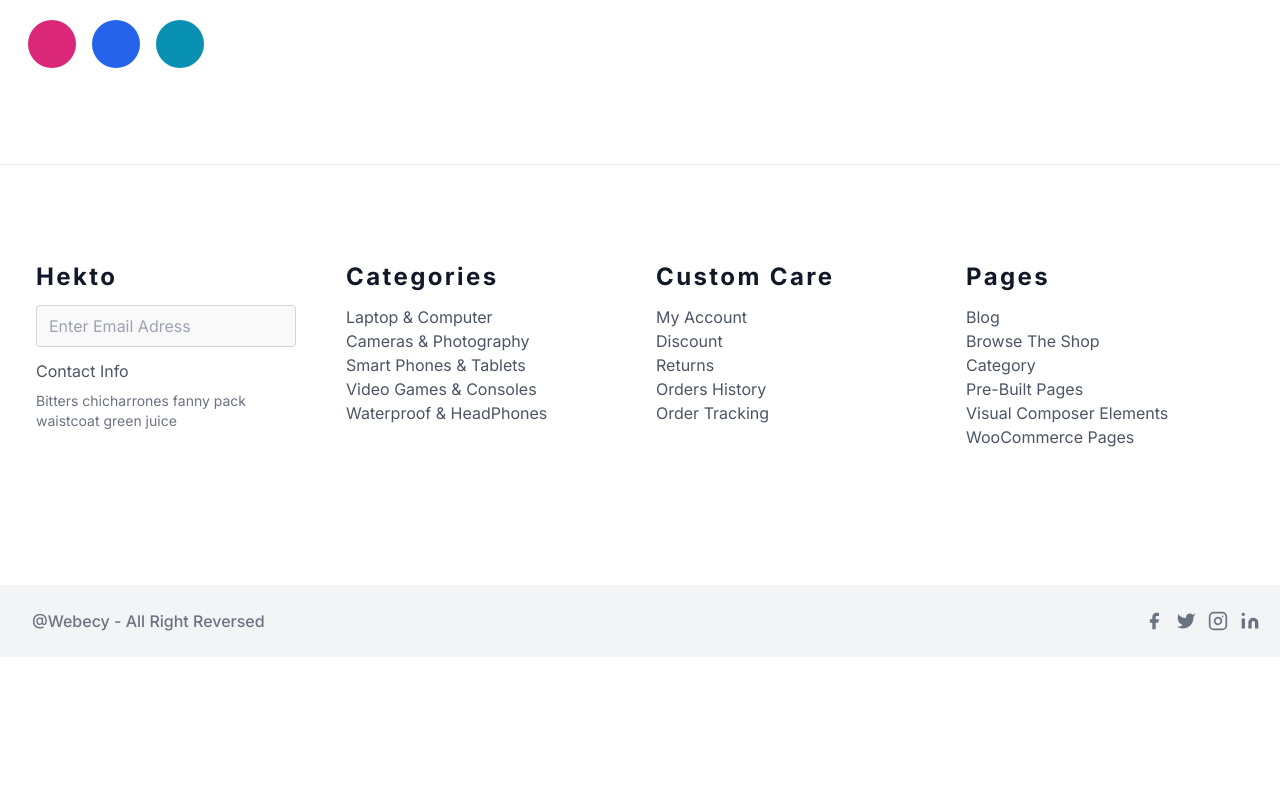
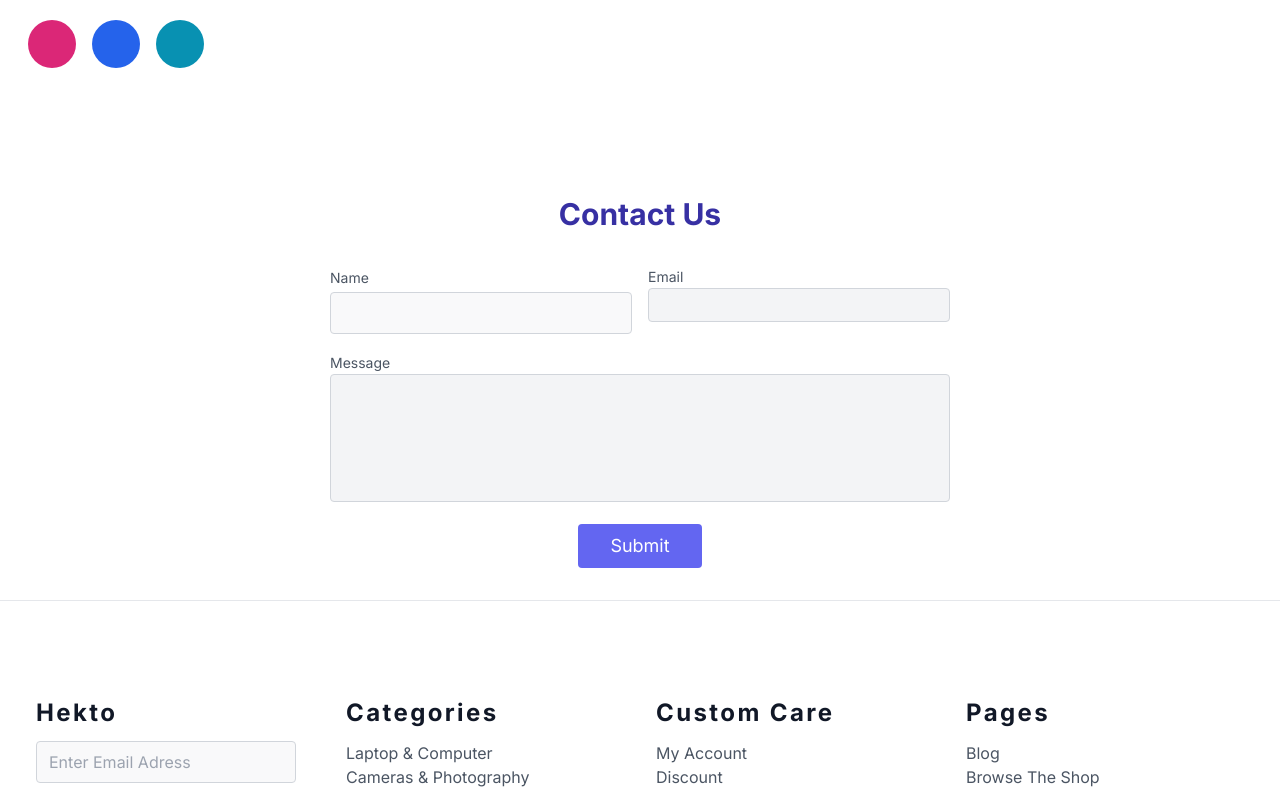
Before and after one commit to junaidsalam639/Next-Js-Class-04, a Next.js app: page /All_Page/Contact in a window 1280 px wide. Shown: the part 658-1451 px from the top of the page. Before the commit the page ends 1315 px from the top, so only its background shows below. Built offline with nearby package versions, Linux system fonts and the light colour scheme; no server answers; sample sign-in values are in the browser's storage.

Commit message:
'contact'

```diff
--- a/src/app/All_Page/Contact/page.js
+++ b/src/app/All_Page/Contact/page.js
@@ -21,6 +21,7 @@
                 </div>
             </div>
             <Contact />
+            <Contact_Input />
             <Footer_Footer />
     </>
   )
--- a/src/app/All_Page/[pages]/page.js
+++ /dev/null
@@ -1,15 +0,0 @@
-'use client'
-import React from 'react'
-import productApi from '../../Api_Data_Fecth/getProduct'
-const page = async({params}) => {
-  const wait = await productApi();
-  console.log(wait.products[params.pages - 1]);
-
-  return (
-    <div>
-
-    </div>
-  )
-}
-
-export default page
--- a/src/app/component/Contact_Page/Contact_Input.js
+++ b/src/app/component/Contact_Page/Contact_Input.js
@@ -4,7 +4,38 @@
 const Contact_Input = () => {
   return (
     <>
-
+    <section class="text-gray-600 body-font">
+  <div class="container px-5 py-8 mx-auto">
+    <div class="flex flex-col text-center w-full mb-8">
+      <h1 class="sm:text-3xl text-2xl font-bold title-font text-indigo-800">Contact Us</h1>
+    </div>
+    <div class="lg:w-1/2 md:w-2/3 mx-auto">
+      <div class="flex flex-wrap -m-2">
+        <div class="p-2 w-1/2">
+          <div class="">
+            <label for="name" class="leading-7 text-sm text-gray-600">Name</label>
+            <input type="text" id="name" name="name" class="w-full bg-gray-100 bg-opacity-50 rounded border border-gray-300 focus:border-indigo-500 focus:bg-white focus:ring-2 focus:ring-indigo-200 text-base outline-none text-gray-700 py-1 px-3 leading-8 transition-colors duration-200 ease-in-out"/>
+          </div>
+        </div>
+        <div class="p-2 w-1/2">
+          <div class="">
+            <label for="email" class="text-sm text-gray-600">Email</label>
+            <input type="email" id="email" name="email" class="w-full bg-gray-100 rounded border border-gray-300 focus:border-indigo-500 focus:bg-white focus:ring-2 focus:ring-indigo-200 text-base outline-none text-gray-700 py-1 px-3 transition-colors"/>
+          </div>
+        </div>
+        <div class="p-2 w-full">
+          <div class="">
+            <label for="message" class="text-sm text-gray-600">Message</label>
+            <textarea id="message" name="message" class="w-full bg-gray-100 rounded border border-gray-300 focus:border-indigo-500 focus:bg-white focus:ring-2 focus:ring-indigo-200 h-32 text-base outline-none text-gray-700 py-1 px-3 resize-none transition-colors "></textarea>
+          </div>
+        </div>
+        <div class="p-2 w-full">
+          <button class="flex mx-auto text-white bg-indigo-500 border-0 py-2 px-8 focus:outline-none hover:bg-indigo-600 rounded text-lg">Submit</button>
+        </div>
+      </div>
+    </div>
+  </div>
+</section>
     </>
   )
 }
```
Also changed, not shown: src/app/Api_Data_Fecth/getProduct.js (added).
